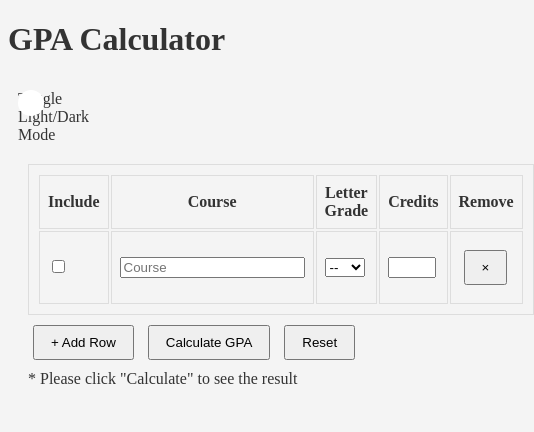
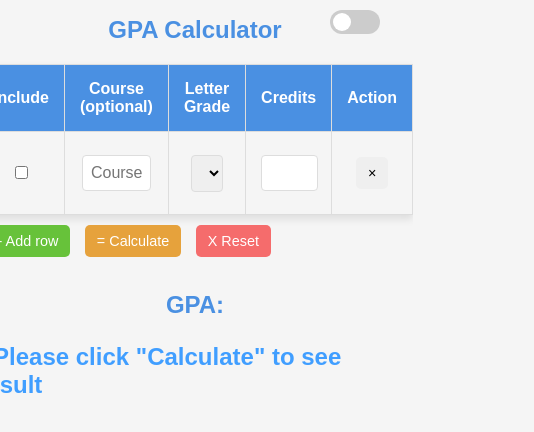
Before and after one commit to Fastestgod/gpa-calculator, a plain HTML site: page index.html in a window 390 px wide. Shown: the whole page, 534 px wide, since content can reach past the window. Drawn offline with Linux system fonts and the light colour scheme.

Commit message:
add more color and e.t.c.

```diff
--- a/index.html
+++ b/index.html
@@ -8,33 +8,46 @@
 </head>
 <body class="light-mode">
 
-    <header>
-        <h1>GPA Calculator</h1>
+<!-- Dark Mode Toggle Switch -->
+<div class="toggle-container">
     <label class="switch">
-            <input type="checkbox" id="theme-toggle">
-            <span class="slider round"></span>
-            <span class="mode-label">Toggle Light/Dark Mode</span>
+        <input type="checkbox" id="toggleDarkMode">
+        <span class="slider"></span>
     </label>
-    </header>
+</div>
+
+<nav>
+    <div class="left">
+
+    </div>
+    <div id="" class="" onclick="toggleMenu()">
+        <div></div>
+        <div></div>
+        <div></div>
+    </div>
+    <div class="right nav-links">
+    </div>
+</nav>
 
 <div class="GPA_container">
-        <table id="course_table">
+    <h1 class="GPA_input headline">GPA Calculator</h1>
+    <table id="course_table" class="GPA_table">
         <thead>
             <tr>
                 <th>Include</th>
-                    <th>Course</th>
+                <th>Course (optional)</th>
                 <th>Letter Grade</th>
                 <th>Credits</th>
-                    <th>Remove</th>
+                <th>Action</th>
             </tr>
         </thead>
         <tbody>
             <tr>
-                    <td><input type="checkbox" class="check_mark"></td>
-                    <td><input type="text" placeholder="Course"></td>
+                <td><input type="checkbox" class="GPA_input check_mark"></td>
+                <td><input type="text" class="GPA_input" placeholder="Course"></td>
                 <td>
-                        <select class="grade_input">
-                            <option value="" disabled selected>--</option>
+                    <select class="GPA_input grade_input">
+                        <option value="" selected disabled>--</option>
                         <option value="A+">A+</option>
                         <option value="A">A</option>
                         <option value="A-">A-</option>
@@ -48,16 +61,22 @@
                         <option value="F">F</option>
                     </select>
                 </td>
-                    <td><input type="number" class="credit_input" min="0" max="5"></td>
-                    <td><button class="delete">×</button></td>
+                <td><input type="number" class="GPA_input credit_input" min="0" max="5" step="1"></td>
+                <td><button class="GPA_input delete">&times;</button></td>
             </tr>
         </tbody>
     </table>
-        <button id="add_row">+ Add Row</button>
-        <button id="calculate">Calculate GPA</button>
-        <button id="reset">Reset</button>
 
-        <div id="gpa_output">* Please click "Calculate" to see the result</div>
+    <div class="button-container">
+        <button id="add_row" class="GPA_input add_row">+ Add row</button>
+        <button id="calculate" class="GPA_input calculate">= Calculate</button>
+        <button id="reset" class="GPA_input reset">X Reset</button>
+    </div>
+
+    <div>
+        <h3 class="GPA_input">GPA:</h3>
+        <span id="gpa_output" class="GPA_input gpa_output">* Please click "Calculate" to see result</span>
+    </div>
 </div>
 
 <script src="script.js"></script>
--- a/script.js
+++ b/script.js
@@ -1,34 +1,13 @@
-// Toggle light and dark mode
-document.getElementById('theme-toggle').addEventListener('change', () => {
-    document.body.classList.toggle('dark-mode');
-    document.body.classList.toggle('light-mode');
-});
-
-// GPA Calculator data
-const gradePoints = {
-    "A+": 4.0,
-    "A": 4.0,
-    "A-": 3.7,
-    "B+": 3.3,
-    "B": 3.0,
-    "B-": 2.7,
-    "C+": 2.3,
-    "C": 2.0,
-    "C-": 1.7,
-    "D": 1.0,
-    "F": 0.0
-};
-
 // Add row functionality
-document.getElementById('add_row').addEventListener('click', () => {
-    const table = document.getElementById('course_table').querySelector('tbody');
-    const newRow = document.createElement('tr');
-    newRow.innerHTML = `
-        <td><input type="checkbox" class="check_mark"></td>
-        <td><input type="text" placeholder="Course"></td>
+document.getElementById('add_row').addEventListener('click', function() {
+    const table = document.getElementById('course_table').getElementsByTagName('tbody')[0];
+    const row = table.insertRow();
+    row.innerHTML = `
+        <td><input type="checkbox" class="GPA_input check_mark"></td>
+        <td><input type="text" class="GPA_input" placeholder="Course"></td>
         <td>
-            <select class="grade_input">
-                <option value="" disabled selected>--</option>
+            <select class="GPA_input grade_input">
+                <option value="" selected disabled>--</option>
                 <option value="A+">A+</option>
                 <option value="A">A</option>
                 <option value="A-">A-</option>
@@ -42,42 +21,70 @@ document.getElementById('add_row').addEventListener('click', () => {
                 <option value="F">F</option>
             </select>
         </td>
-        <td><input type="number" class="credit_input" min="0" max="5"></td>
-        <td><button class="delete">×</button></td>
+        <td><input type="number" class="GPA_input credit_input" min="0" max="5" step="1"></td>
+        <td><button class="GPA_input delete">&times;</button></td>
     `;
-    table.appendChild(newRow);
 });
 
-// Remove row functionality
-document.getElementById('course_table').addEventListener('click', (event) => {
+// Delete row functionality
+document.getElementById('course_table').addEventListener('click', function(event) {
     if (event.target.classList.contains('delete')) {
-        event.target.closest('tr').remove();
+        const row = event.target.closest('tr');
+        row.remove();
     }
 });
 
+// Grade-to-point mapping
+const letterGradePoints = {
+    "A+": 4.0,
+    "A": 4.0,
+    "A-": 3.7,
+    "B+": 3.5,
+    "B": 3.0,
+    "B-": 2.7,
+    "C+": 2.5,
+    "C": 2.0,
+    "C-": 1.7,
+    "D": 1.0,
+    "F": 0.0
+};
+
 // Calculate GPA functionality
-document.getElementById('calculate').addEventListener('click', () => {
-    const rows = document.querySelectorAll('#course_table tbody tr');
-    let totalPoints = 0;
-    let totalCredits = 0;
+document.getElementById('calculate').addEventListener('click', function() {
+    const grades = document.querySelectorAll('.grade_input');
+    const credits = document.querySelectorAll('.credit_input');
+    const marks = document.querySelectorAll('.check_mark');
 
-    rows.forEach(row => {
-        const isChecked = row.querySelector('.check_mark').checked;
-        const grade = row.querySelector('.grade_input').value;
-        const credits = parseFloat(row.querySelector('.credit_input').value);
+    let gradesTotal = 0;
+    let creditsTotal = 0;
+    const GPAOutput = document.getElementById('gpa_output');
 
-        if (isChecked && grade && !isNaN(credits)) {
-            totalPoints += (gradePoints[grade] || 0) * credits;
-            totalCredits += credits;
+    for (let i = 0; i < grades.length; ++i) {
+        const grade = grades[i].value;
+        const credit = parseFloat(credits[i].value);
+        const mark = marks[i].checked;
+
+        if (mark) {
+            if (isNaN(credit) || credit < 0 || !letterGradePoints.hasOwnProperty(grade)) {
+                GPAOutput.textContent = "Invalid input. Ensure valid grade and non-negative credits.";
+                return;
+            }
+            gradesTotal += letterGradePoints[grade] * credit;
+            creditsTotal += credit;
         }
-    });
+    }
 
-    const gpa = totalCredits ? (totalPoints / totalCredits).toFixed(2) : "0.00";
-    document.getElementById('gpa_output').innerText = `Your calculated GPA is: ${gpa}`;
+    const GPA = gradesTotal / creditsTotal;
+    GPAOutput.textContent = `Your calculated GPA is ${GPA.toFixed(2)}`;
 });
 
 // Reset functionality
-document.getElementById('reset').addEventListener('click', () => {
-    document.querySelectorAll('#course_table tbody tr:not(:first-child)').forEach(row => row.remove());
-    document.getElementById('gpa_output').innerText = '* Please click "Calculate" to see the result';
+document.getElementById('reset').addEventListener('click', function() {
+    location.reload();
 });
+
+// Dark mode toggle
+document.getElementById('toggleDarkMode').addEventListener('change', function() {
+    document.body.classList.toggle('dark-mode');
+    document.body.classList.toggle('light-mode');
+});
--- a/styles.css
+++ b/styles.css
@@ -1,62 +1,172 @@
-body.light-mode {
-    background-color: #f4f4f4;
+/* General Styles */
+body {
+    font-family: Arial, sans-serif;
+    margin: 0;
+    padding: 0;
+    display: flex;
+    flex-direction: column;
+    align-items: center;
+}
+
+.light-mode {
+    background-color: #f5f5f5;
     color: #333;
 }
 
-body.dark-mode {
+.dark-mode {
     background-color: #333;
-    color: #f4f4f4;
+    color: #f5f5f5;
 }
 
-.GPA_container {
-    padding: 20px;
-    max-width: 600px;
-    margin: auto;
+h1, h3 {
+    font-size: 2em;
+    color: #4a90e2;
+    text-align: center;
 }
 
-table, th, td {
-    border: 1px solid #ddd;
-    padding: 8px;
+table {
+    width: 90%;
+    max-width: 700px;
+    margin-top: 20px;
+    border-collapse: collapse;
+    box-shadow: 0 4px 8px rgba(0, 0, 0, 0.1);
 }
 
+th, td {
+    padding: 15px;
+    text-align: center;
+    border: 1px solid #ddd;
+}
+
+/* Header Colors */
+th {
+    background-color: #4a90e2;
+    color: #fff;
+}
+
+td input, td select {
+    width: 80%;
+    padding: 8px;
+    border: 1px solid #ddd;
+    border-radius: 4px;
+    font-size: 1em;
+}
+
+/* Button Styles */
 button {
+    font-size: 1em;
+    padding: 10px 15px;
     margin: 10px 5px;
-    padding: 8px 16px;
+    border: none;
+    border-radius: 5px;
     cursor: pointer;
+    transition: background-color 0.3s ease;
+}
+
+#add_row {
+    background-color: #67c23a;
+    color: #fff;
+}
+
+#add_row:hover {
+    background-color: #5baf2f;
+}
+
+#calculate {
+    background-color: #e6a23c;
+    color: #fff;
+}
+
+#calculate:hover {
+    background-color: #d89b30;
+}
+
+#reset {
+    background-color: #f56c6c;
+    color: #fff;
+}
+
+#reset:hover {
+    background-color: #e05858;
+}
+
+/* GPA Output Styles */
+#gpa_output {
+    font-size: 1.5em;
+    font-weight: bold;
+    color: #409eff;
+    margin-top: 15px;
+}
+
+/* Toggle Dark Mode Switch */
+.toggle-container {
+    position: absolute;
+    top: 15px;
+    right: 20px;
 }
 
 .switch {
     position: relative;
     display: inline-block;
-    width: 60px;
-    height: 34px;
-    margin: 10px;
+    width: 50px;
+    height: 24px;
 }
 
-.switch input { display: none; }
+.switch input {
+    opacity: 0;
+    width: 0;
+    height: 0;
+}
 
 .slider {
     position: absolute;
     cursor: pointer;
+    top: 0;
+    left: 0;
+    right: 0;
+    bottom: 0;
     background-color: #ccc;
     transition: .4s;
-    border-radius: 34px;
+    border-radius: 24px;
 }
 
 .slider:before {
+    position: absolute;
     content: "";
-    position: absolute;
-    height: 26px;
-    width: 26px;
+    height: 18px;
+    width: 18px;
+    left: 3px;
+    bottom: 3px;
     background-color: white;
     transition: .4s;
     border-radius: 50%;
 }
 
 input:checked + .slider {
-    background-color: #2196F3;
+    background-color: #4a90e2;
 }
 
 input:checked + .slider:before {
     transform: translateX(26px);
 }
+
+/* Responsive Styles */
+@media (max-width: 600px) {
+    h1, h3 {
+        font-size: 1.5em;
+    }
+
+    .toggle-container {
+        top: 10px;
+        right: 10px;
+    }
+
+    button {
+        padding: 8px 12px;
+        font-size: 0.9em;
+    }
+
+    td input, td select {
+        width: 70%;
+    }
+}
```
Lines whose indentation alone changed are shown as unchanged.
